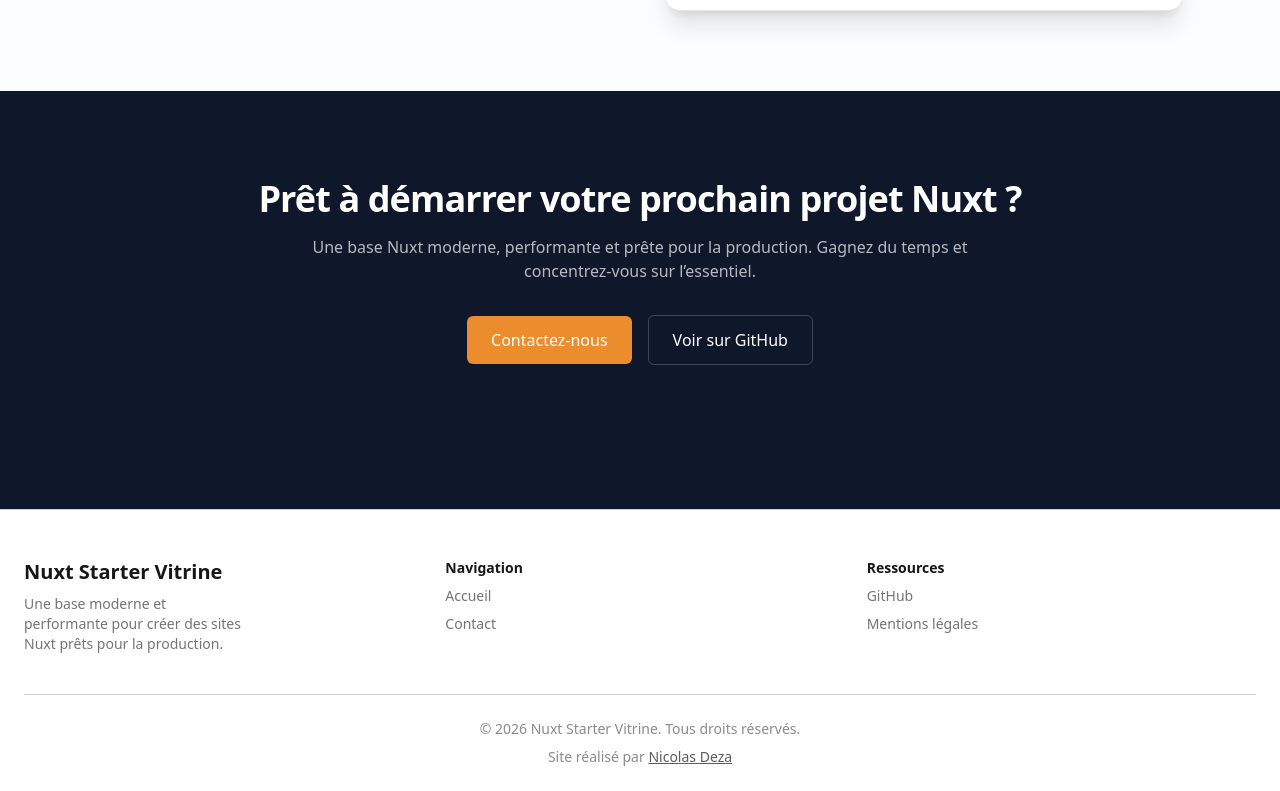
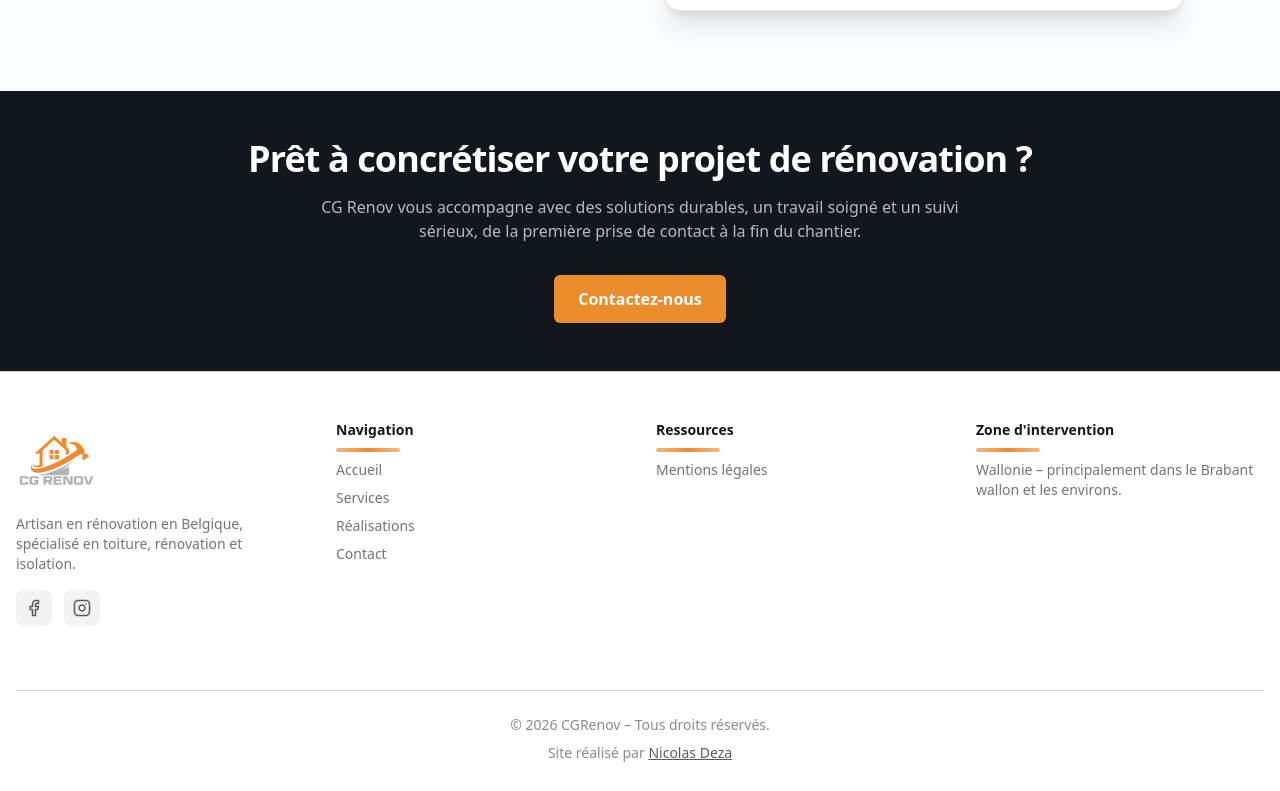
Before and after one commit to NicolasDeza/cgrenov, a Nuxt app: page /contact in a window 1280 px wide. Shown: the part 1250-2041 px from the top of the page. Built offline with nearby package versions, Linux system fonts and the light colour scheme.

Commit message:
Amélioration du footer existant du au template, ajout colonne zone intervention + logo avec lien cliquable en useRoute et UseRouter

```diff
--- a/app/assets/css/main.css
+++ b/app/assets/css/main.css
@@ -13,6 +13,10 @@
 
     /* Primary background */
     --primary-bg: 0 0% 100%; /* Blanc */
+  }
+
+  html {
+    scroll-behavior: smooth;
   }
 
   /* Focus global orange pour l'accessibilité */
--- a/app/components/AppFooter.vue
+++ b/app/components/AppFooter.vue
@@ -33,17 +33,23 @@
             <li>
               <NuxtLink
                 to="/"
-                class="text-foreground/60 hover:text-foreground transition"
+                class="text-foreground/60 hover:text-primary transition"
               >
                 Accueil
               </NuxtLink>
             </li>
-
-
+            <li>
+              <NuxtLink
+                to="/#services"
+                class="text-foreground/60 hover:text-primary transition"
+              >
+                Services
+              </NuxtLink>
+            </li>
             <li>
               <NuxtLink
                 to="/contact"
-                class="text-foreground/60 hover:text-foreground transition"
+                class="text-foreground/60 hover:text-primary transition"
               >
                 Contact
               </NuxtLink>
@@ -60,7 +66,7 @@
                 to="https://github.com/NicolasDeza/nuxt-starter-vitrine"
                 target="_blank"
                 rel="noopener noreferrer"
-                class="text-foreground/60 hover:text-foreground transition"
+                class="text-foreground/60 hover:text-primary transition"
                 aria-label="GitHub (ouvre dans un nouvel onglet)"
               >
                 GitHub
@@ -69,7 +75,7 @@
             <li>
               <NuxtLink
                 to="/legal/mentions-legales"
-                class="text-foreground/60 hover:text-foreground transition"
+                class="text-foreground/60 hover:text-primary transition"
               >
                 Mentions légales
               </NuxtLink>
@@ -89,7 +95,7 @@
             to="https://www.nicolasdeza.com/"
             target="_blank"
             rel="noopener noreferrer"
-            class="text-foreground/70 hover:text-foreground transition underline"
+            class="text-foreground/70 hover:text-primary transition underline"
             aria-label="Nicolas Deza (ouvre dans un nouvel onglet)"
           >
             Nicolas Deza
--- a/app/components/AppFooterAccordion.vue
+++ b/app/components/AppFooterAccordion.vue
@@ -1,9 +1,24 @@
 <script setup lang="ts">
+import { useRoute, useRouter } from 'vue-router'
+import { Facebook, Instagram } from 'lucide-vue-next'
 const year = new Date().getFullYear();
 
+
+// Scroll accueil du footer
+const route = useRoute()
+const router = useRouter()
+
+const handleLogoClick = async () => {
+  if (route.path === '/') {
+    window.scrollTo({ top: 0, behavior: 'smooth' })
+  } else {
+    await router.push('/')
+  }
+}
 // État pour gérer l'ouverture des accordéons (mobile uniquement)
 const openSections = ref<Record<string, boolean>>({
   navigation: false,
+  zone: false,
   resources: false,
 });
 
@@ -17,20 +32,50 @@
     class="w-full border-t border-foreground/20 bg-primary-bg"
     aria-label="Pied de page"
   >
-    <div class="mx-auto max-w-6xl px-6 pt-12 pb-4 md:pb-6">
+    <div class="mx-auto max-w-[1440px] px-4 pt-12 pb-4 md:pb-6">
       <!-- Grille responsive avec accordéon sur mobile -->
-      <div class="grid gap-8 md:grid-cols-3">
+      <div class="grid gap-8 md:grid-cols-4">
         <!-- Colonne 1 : Branding (toujours visible) -->
-        <div class="text-center md:text-left pb-6">
-          <h2 class="text-xl font-semibold text-foreground">
-            Nuxt Starter Vitrine
-          </h2>
+        <div class="text-center  md:text-left pb-6">
+          <button
+           type="button"
+           aria-label="Retour à l'accueil"
+           class="inline-flex"
+          @click="handleLogoClick"
+          >
+         <NuxtImg
+          src="/images/logo/logo-cg-renov.png"
+         alt="CG Renov"
+         class="h-20 w-auto"
+         />
+         </button>
           <p
-            class="mt-2 text-sm text-foreground/60 mx-auto md:mx-0 max-w-[220px]"
+            class="mt-2 text-sm text-foreground/60 mx-auto md:mx-0 max-w-[280px]"
           >
-            Une base moderne et performante pour créer des sites Nuxt prêts pour
-            la production.
+            Artisan en rénovation en Belgique, spécialisé en toiture, rénovation et isolation.
           </p>
+
+          <!-- Réseaux sociaux -->
+          <div class="mt-4 flex items-center gap-3 justify-center md:justify-start">
+            <a
+              href="https://www.facebook.com/CGRenov1325/"
+              target="_blank"
+              rel="noopener noreferrer"
+              class="flex items-center justify-center w-9 h-9 rounded-lg bg-foreground/5 text-foreground/70 hover:bg-primary hover:text-white transition-all"
+              aria-label="Suivez-nous sur Facebook"
+            >
+              <Facebook :size="18" aria-hidden="true" />
+            </a>
+            <a
+              href="https://www.instagram.com/cyrilgh33/"
+              target="_blank"
+              rel="noopener noreferrer"
+              class="flex items-center justify-center w-9 h-9 rounded-lg bg-foreground/5 text-foreground/70 hover:bg-primary hover:text-white transition-all"
+              aria-label="Suivez-nous sur Instagram"
+            >
+              <Instagram :size="18" aria-hidden="true" />
+            </a>
+          </div>
         </div>
 
         <!-- Colonne 2 : Navigation (accordéon sur mobile) -->
@@ -69,6 +114,7 @@
               />
             </svg>
           </button>
+          <div class="mt-2 h-1 w-16 rounded-full bg-gradient-to-r from-primary/60 via-primary to-primary/60"/>
 
           <!-- Liste de liens (accordéon sur mobile, toujours visible sur desktop) -->
           <div
@@ -84,20 +130,36 @@
               <li>
                 <NuxtLink
                   to="/"
-                  class="text-foreground/60 hover:text-foreground transition"
+                  class="text-foreground/60 hover:text-primary transition"
                 >
                   Accueil
                 </NuxtLink>
               </li>
-
+              <li>
+                <NuxtLink
+                  to="#services"
+                  class="text-foreground/60 hover:text-primary transition"
+                >
+                  Services
+                </NuxtLink>
+              </li>
+              <li>
+                <NuxtLink
+                  to="/realisations"
+                  class="text-foreground/60 hover:text-primary transition"
+                >
+                  Réalisations
+                </NuxtLink>
+              </li>
               <li>
                 <NuxtLink
                   to="/contact"
-                  class="text-foreground/60 hover:text-foreground transition"
+                  class="text-foreground/60 hover:text-primary transition"
                 >
                   Contact
                 </NuxtLink>
               </li>
+
             </ul>
           </div>
         </nav>
@@ -138,6 +200,7 @@
               />
             </svg>
           </button>
+          <div class="mt-2 h-1 w-16 rounded-full bg-gradient-to-r from-primary/60 via-primary to-primary/60"/>
 
           <!-- Liste de liens (accordéon sur mobile, toujours visible sur desktop) -->
           <div
@@ -150,26 +213,72 @@
             "
           >
             <ul class="min-h-0 space-y-2 text-sm">
+
               <li>
                 <NuxtLink
-                  to="https://github.com/"
-                  target="_blank"
-                  rel="noopener noreferrer"
-                  class="text-foreground/60 hover:text-foreground transition"
-                  aria-label="GitHub (ouvre dans un nouvel onglet)"
-                >
-                  GitHub
-                </NuxtLink>
-              </li>
-              <li>
-                <NuxtLink
-                  to="/mentions-legales"
-                  class="text-foreground/60 hover:text-foreground transition"
+                  to="/legal/mentions-legales"
+                  class="text-foreground/60 hover:text-primary transition"
                 >
                   Mentions légales
                 </NuxtLink>
               </li>
             </ul>
+          </div>
+        </nav>
+
+        <!-- Colonne 4 : Zone d'intervention (accordéon sur mobile) -->
+        <nav aria-label="Zone d'intervention">
+          <!-- Titre avec bouton toggle (mobile uniquement) -->
+          <button
+            type="button"
+            class="flex w-full items-center justify-between text-sm font-semibold text-foreground md:cursor-default md:pointer-events-none"
+            :aria-expanded="openSections.zone"
+            aria-controls="zone-content"
+            @click="toggleSection('zone')"
+          >
+            <span>Zone d'intervention</span>
+            <svg
+              class="h-5 w-5 md:hidden"
+              fill="none"
+              stroke="currentColor"
+              viewBox="0 0 24 24"
+              aria-hidden="true"
+            >
+              <!-- Ligne horizontale (toujours visible = -) -->
+              <path
+                stroke-linecap="round"
+                stroke-linejoin="round"
+                stroke-width="2"
+                d="M20 12H4"
+              />
+              <!-- Ligne verticale (visible = +, cachée = -) -->
+              <path
+                stroke-linecap="round"
+                stroke-linejoin="round"
+                stroke-width="2"
+                d="M12 4v16"
+                class="transition-opacity duration-200"
+                :class="openSections.zone ? 'opacity-0' : 'opacity-100'"
+              />
+            </svg>
+          </button>
+          <div class="mt-2 h-1 w-16 rounded-full bg-gradient-to-r from-primary/60 via-primary to-primary/60"/>
+
+          <!-- Contenu (accordéon sur mobile, toujours visible sur desktop) -->
+          <div
+            id="zone-content"
+            class="grid overflow-hidden transition-all duration-300 ease-in-out md:block"
+            :class="
+              openSections.zone
+                ? 'mt-2 grid-rows-[1fr]'
+                : 'grid-rows-[0fr] md:mt-2 md:grid-rows-[1fr]'
+            "
+          >
+            <div class="min-h-0 text-sm text-foreground/60">
+              <p>
+                Wallonie – principalement dans le Brabant wallon et les environs.
+              </p>
+            </div>
           </div>
         </nav>
       </div>
@@ -178,14 +287,14 @@
       <div
         class="mt-10 border-t border-foreground/20 pt-6 text-center text-sm text-foreground/50"
       >
-        <p>© {{ year }} Nuxt Starter Vitrine. Tous droits réservés.</p>
+        <p>© {{ year }} CGRenov – Tous droits réservés.</p>
         <p class="mt-2">
           Site réalisé par
           <NuxtLink
             to="https://nicolasdeza.com"
             target="_blank"
             rel="noopener noreferrer"
-            class="text-foreground/70 hover:text-foreground transition underline"
+            class="text-foreground/70 hover:text-primary transition underline"
             aria-label="Nicolas Deza (ouvre dans un nouvel onglet)"
           >
             Nicolas Deza
--- a/app/components/AppHeader.vue
+++ b/app/components/AppHeader.vue
@@ -35,7 +35,7 @@
     class="sticky top-0 z-50 w-full bg-primary-bg text-foreground border-b border-gray-200 transition-colors"
   >
     <nav
-      class="max-w-[1440px] mx-auto px-4  flex  items-center justify-between"
+      class="max-w-[1440px] mx-auto px-4 flex items-center justify-between"
       aria-label="Navigation principale"
     >
       <!-- Logo -->
--- a/app/components/ContactForm.vue
+++ b/app/components/ContactForm.vue
@@ -112,7 +112,7 @@
                   href="mailto:nicolasdeza@hotmail.be"
                   class="text-foreground dark:text-white font-medium hover:text-primary transition"
                 >
-                  nicolasdeza@hotmail.be
+                  cyrilgrandhenry@gmail.com
                 </a>
               </div>
             </div>
--- a/app/components/CtaSection.vue
+++ b/app/components/CtaSection.vue
@@ -1,17 +1,16 @@
 <template>
   <section
-    class="w-full bg-[#0F172B] pt-10 pb-24"
+    class="w-full bg-[#11171D] py-10 md:py-12"
     aria-label="Appel à l'action"
   >
     <div class="mx-auto max-w-7xl px-6">
-      <div class="rounded-lg px-6 py-12 text-center dark:bg-white/5">
+      <div class="rounded-lg px-6 text-center">
         <h2 class="text-3xl font-bold tracking-tight text-white sm:text-4xl">
-          Prêt à démarrer votre prochain projet Nuxt ?
+          Prêt à concrétiser votre projet de rénovation ?
         </h2>
 
         <p class="mx-auto mt-4 max-w-2xl text-white/70">
-          Une base Nuxt moderne, performante et prête pour la production. Gagnez
-          du temps et concentrez-vous sur l’essentiel.
+          CG Renov vous accompagne avec des solutions durables, un travail soigné et un suivi sérieux, de la première prise de contact à la fin du chantier.
         </p>
 
         <div
@@ -19,21 +18,12 @@
         >
           <NuxtLink
             to="/contact"
-            class="inline-flex items-center gap-2 rounded-md bg-primary px-6 py-3 font-medium text-white transition hover:bg-primary-hover"
+            class="inline-flex items-center gap-2 rounded-md bg-primary px-6 py-3 font-bold text-white transition hover:scale-105"
           >
             Contactez-nous
-
           </NuxtLink>
 
-          <NuxtLink
-            to="https://github.com/NicolasDeza/nuxt-starter-vitrine"
-            target="_blank"
-            rel="noopener noreferrer"
-            class="inline-flex items-center gap-2 rounded-md border border-white/20 px-6 py-3 font-medium text-white transition hover:bg-white/5"
-            aria-label="Voir sur GitHub (ouvre dans un nouvel onglet)"
-          >
-            Voir sur GitHub
-          </NuxtLink>
+
         </div>
       </div>
     </div>
--- a/app/components/ServicesSection.vue
+++ b/app/components/ServicesSection.vue
@@ -33,10 +33,10 @@
 </script>
 
 <template>
-    <section aria-labelledby="services" class="py-16 md:py-24 bg-primary-bg">
+    <section id="services" aria-labelledby="services-title" class="py-16 md:py-24 bg-primary-bg">
   <div class="max-w-[1440px] mx-auto px-4">
     <header class="mb-12 text-center">
-      <h2 id="services" class="text-3xl md:text-4xl font-bold">
+      <h2 id="services-title" class="text-3xl md:text-4xl font-bold">
         Nos services de <span class="text-primary">rénovation</span> & <span class="text-primary">toiture</span>
       </h2>
 
--- a/app/layouts/default.vue
+++ b/app/layouts/default.vue
@@ -10,6 +10,7 @@
       <slot />
     </main>
     <CtaSection />
-    <AppFooter />
+
+    <AppFooterAccordion/>
   </div>
 </template>
```
Also changed, not shown: app/components/HeroContactBar.vue (+10 -6 lines).
